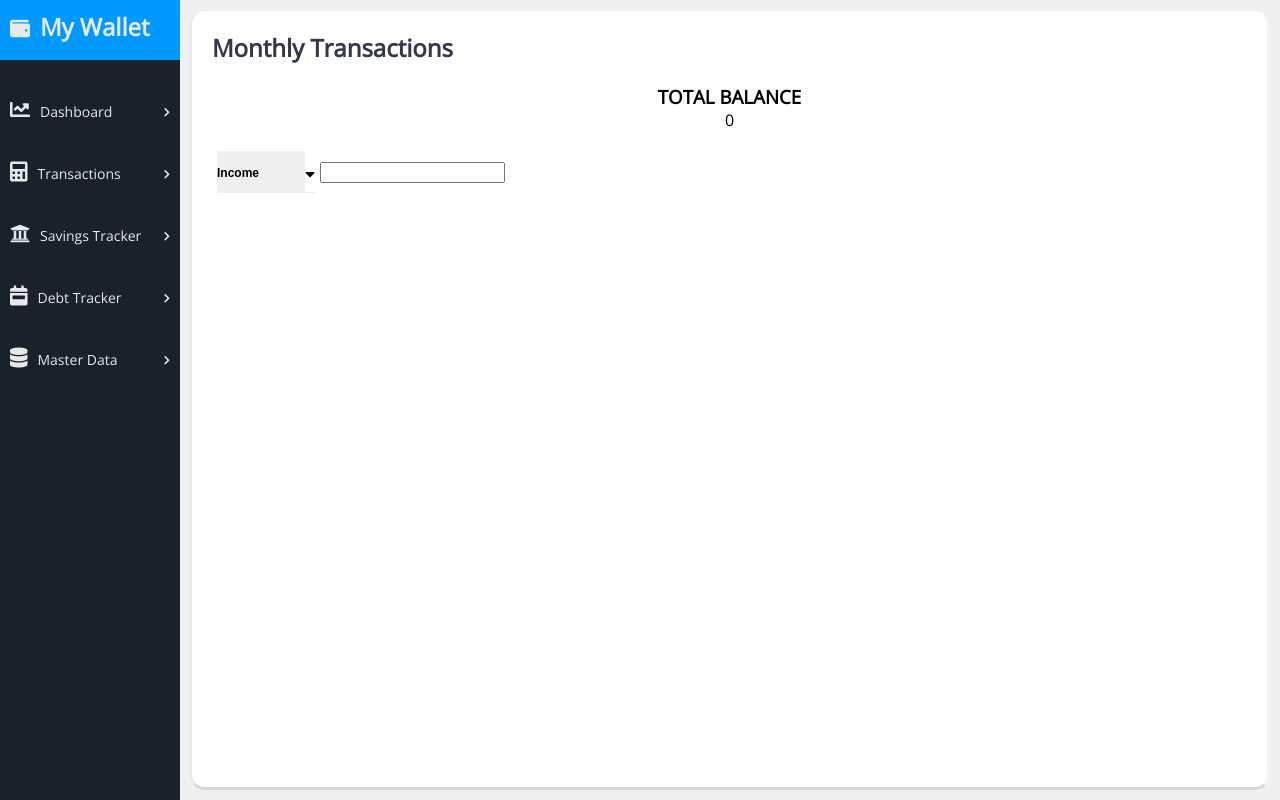
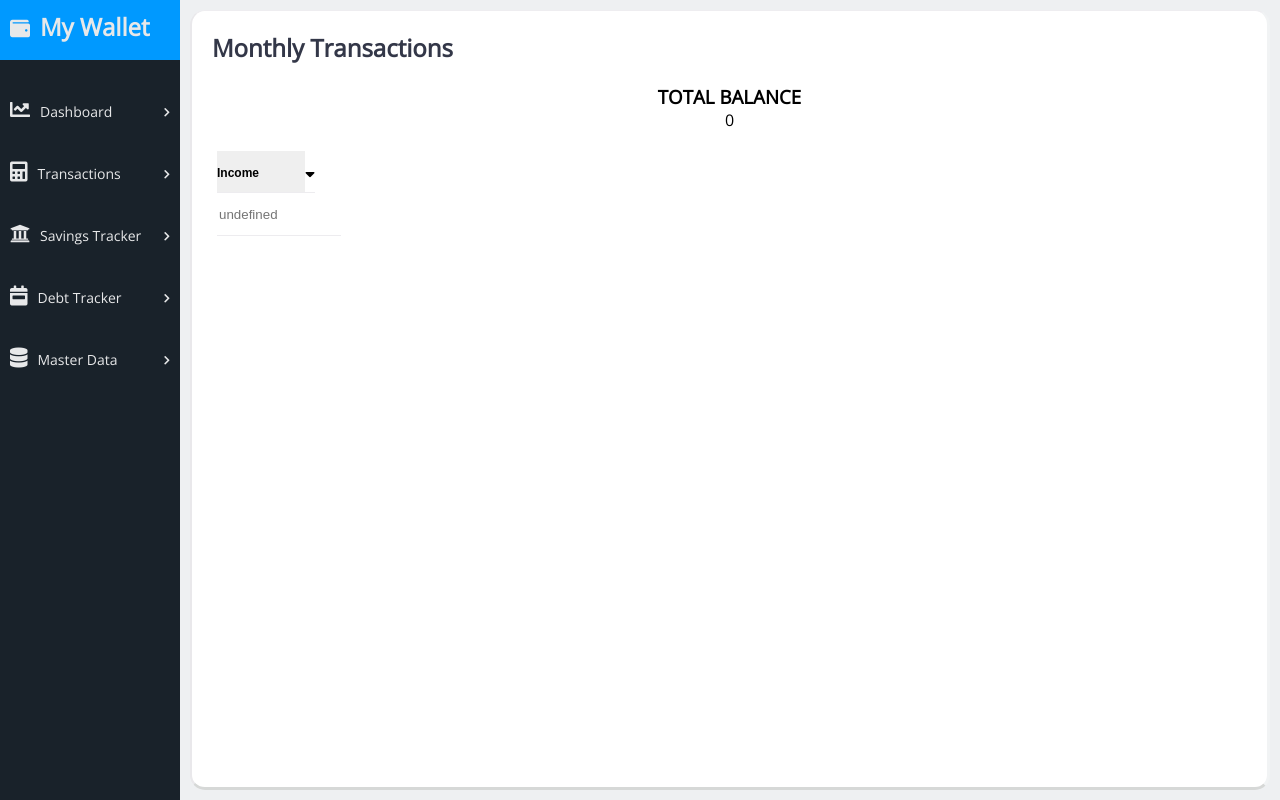
Before and after one commit to trololog/MyWallet, an Angular app in the folder Angular/my-wallet-app/: page /transaction in a window 1280 px wide. Built offline with nearby package versions, Linux system fonts and the light colour scheme.

Commit message:
adding input text control

```diff
--- /dev/null
+++ b/Angular/my-wallet-app/src/app/shared/input-text/input-text.component.html
@@ -0,0 +1,4 @@
+<div class="input-container">
+    <input type="text" [placeholder]="customPlaceHolder" [disabled]="isDisabled" class="text-input"
+    (input)="onInput($event.target.value)" [value]="_val">
+</div>
--- /dev/null
+++ b/Angular/my-wallet-app/src/app/shared/input-text/input-text.component.ts
@@ -0,0 +1,58 @@
+import { Component, Input, forwardRef, OnInit } from '@angular/core';
+import { ControlValueAccessor, NG_VALUE_ACCESSOR } from '@angular/forms';
+
+@Component({
+    selector: 'app-input-text',
+    templateUrl: './input-text.component.html',
+    styleUrls: ['./input-text.component.scss'],
+    providers: [
+        {
+            provide: NG_VALUE_ACCESSOR,
+            useExisting: forwardRef(() => InputTextComponent),
+            multi: true
+        }
+    ]
+})
+export class InputTextComponent implements OnInit, ControlValueAccessor {
+    @Input() customPlaceHolder: string;
+
+    _val: string = "";
+    isDisabled: boolean;
+
+    ngOnInit() {
+        this._val = "";
+    }
+
+    onInput(value: string) {
+        console.log(1);
+        this._val = value;
+        this.onChange(this._val);
+        this.onTouch();
+    }
+
+    onChange: any = (_:any) => {};
+
+    onTouch: any = () => {};
+
+    writeValue(value: any) {
+        console.log(2);
+        if (value) {
+            this._val = value || '';
+        } else {
+            this._val = '';
+        }
+        console.log(this._val);
+    }
+
+    registerOnChange(fn:any) {
+        this.onChange = fn;
+    }
+
+    registerOnTouched(fn:any) {
+        this.onTouch = fn;
+    }
+
+    setDisabledState(isDisabled: boolean) {
+        this.isDisabled = isDisabled;
+    }
+}
--- a/Angular/my-wallet-app/src/app/shared/input/input.component.html
+++ /dev/null
@@ -1,3 +0,0 @@
-<div class="input-container">
-    <input type="text" [placeholder]="customPlaceHolder" [disabled]="isDisabled" class="text-input">
-</div>
--- a/Angular/my-wallet-app/src/app/transaction/transaction.component.html
+++ b/Angular/my-wallet-app/src/app/transaction/transaction.component.html
@@ -9,7 +9,7 @@
             <form [formGroup]="transactionForm">
                 <app-dropdown [collectionItems]="transactionTypes" formControlName="type">
                 </app-dropdown>
-                <input type="text" formControlName="concept">
+                <app-input-text formControlName="concept"></app-input-text>
             </form>
         </div>
     </div>
```
Also changed, not shown: Angular/my-wallet-app/src/app/shared/input/input.component.ts (deleted, +0 -48 lines), Angular/my-wallet-app/src/app/shared/shared.module.ts (+5 -2 lines), Angular/my-wallet-app/src/app/shared/input-text/input-text.component.scss (renamed from Angular/my-wallet-app/src/app/shared/input/input.component.scss).
